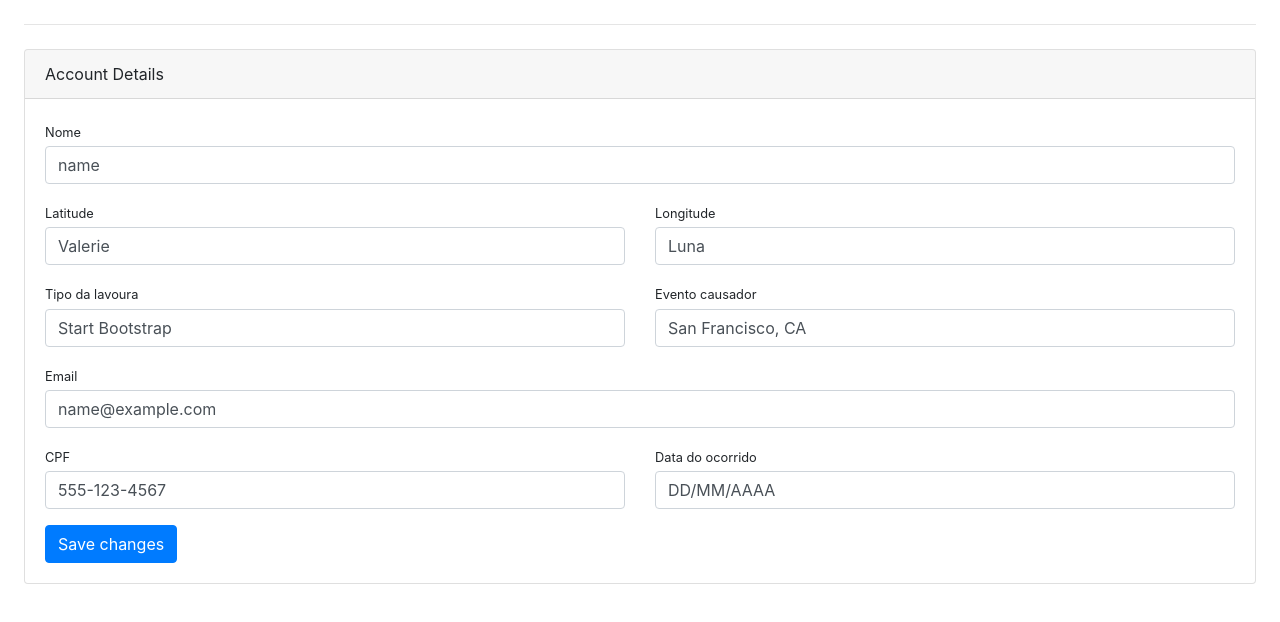
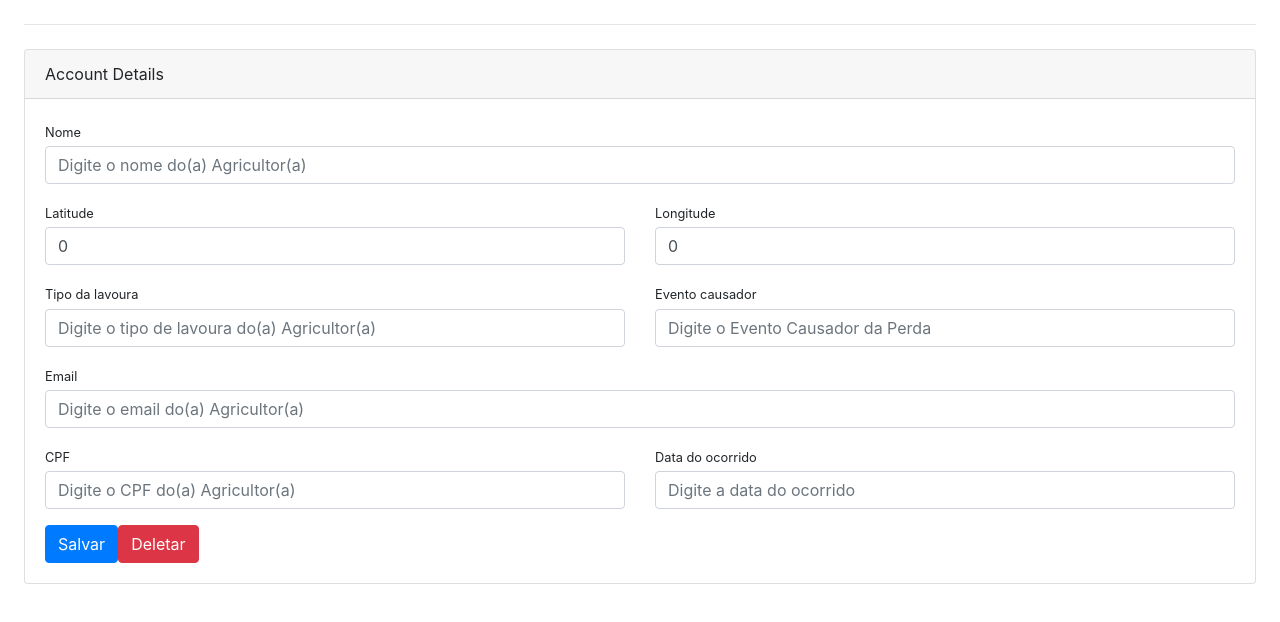
Before and after one commit to RafaelMoura11/agri-tec, a React (Create React App) app in the folder frontend/: page /details/1 in a window 1280 px wide. Shown: the top 622 px of the page. Built offline with nearby package versions, Linux system fonts and the light colour scheme; no server answers.

Commit message:
Ajustando LostForm

```diff
--- a/frontend/src/components/LostForm.tsx
+++ b/frontend/src/components/LostForm.tsx
@@ -5,48 +5,110 @@ type Props = {
     setLost: React.Dispatch<React.SetStateAction<LostInterface>>;
 }
 
-const LostForm: React.FC<Props> = () => {
+const LostForm: React.FC<Props> = ({ lost, setLost }) => {
+    const onChangeHandler = (name: string, value: string | number) => {
+        setLost({ ...lost, [name]: value, })
+    }
+
     return (
         <form>
             <div className="mb-3">
                 <label className="small mb-1" htmlFor="name">Nome</label>
-                <input className="form-control" id="name" type="text" placeholder="Digite o nome do(a) Agricultor(a)" value="name" />
+                <input
+                    className="form-control"
+                    id="name"
+                    type="text"
+                    placeholder="Digite o nome do(a) Agricultor(a)"
+                    value={ lost.name }
+                    onChange={ ({ target: { name, value } }) => onChangeHandler(name, value) }
+                />
             </div>
             <div className="row gx-3 mb-3">
                 <div className="col-md-6">
                     <label className="small mb-1" htmlFor="latitude">Latitude</label>
-                    <input className="form-control" id="latitude" type="text" placeholder="Digite a Latitude da localização" value="Valerie" />
+                    <input
+                        className="form-control"
+                        id="latitude"
+                        type="text"
+                        placeholder="Digite a Latitude da localização"
+                        value={ lost.latitude }
+                        onChange={ ({ target: { name, value } }) => onChangeHandler(name, Number(value)) }
+                    />
                 </div>
                 <div className="col-md-6">
                     <label className="small mb-1" htmlFor="longitude">Longitude</label>
-                    <input className="form-control" id="longitude" type="text" placeholder="Digite a Longitude da localização" value="Luna" />
+                    <input
+                        className="form-control"
+                        id="longitude"
+                        type="text"
+                        placeholder="Digite a Longitude da localização"
+                        value={ lost.longitude }
+                        onChange={ ({ target: { name, value } }) => onChangeHandler(name, Number(value)) }
+                    />
                 </div>
             </div>
             <div className="row gx-3 mb-3">
                 <div className="col-md-6">
                     <label className="small mb-1" htmlFor="type">Tipo da lavoura</label>
-                    <input className="form-control" id="type" type="text" placeholder="Digite o tipo de lavoura do(a) Agricultor(a)" value="Start Bootstrap" />
+                    <input
+                        className="form-control"
+                        id="type"
+                        type="text"
+                        placeholder="Digite o tipo de lavoura do(a) Agricultor(a)"
+                        value={ lost.type }
+                        onChange={ ({ target: { name, value } }) => onChangeHandler(name, value) }
+                    />
                 </div>
                 <div className="col-md-6">
                     <label className="small mb-1" htmlFor="event">Evento causador</label>
-                    <input className="form-control" id="event" type="text" placeholder="Digite o Evento Causador da Perda" value="San Francisco, CA" />
+                    <input
+                    className="form-control"
+                    id="event"
+                    type="text"
+                    placeholder="Digite o Evento Causador da Perda"
+                    value={ lost.event }
+                    onChange={ ({ target: { name, value } }) => onChangeHandler(name, value) }
+                    />
                 </div>
             </div>
             <div className="mb-3">
                 <label className="small mb-1" htmlFor="email">Email</label>
-                <input className="form-control" id="email" type="email" placeholder="Digite o email do(a) Agricultor(a)" value="name@example.com" />
+                <input
+                className="form-control"
+                id="email"
+                type="email"
+                placeholder="Digite o email do(a) Agricultor(a)"
+                value={ lost.email }
+                onChange={ ({ target: { name, value } }) => onChangeHandler(name, value) }
+                />
             </div>
             <div className="row gx-3 mb-3">
                 <div className="col-md-6">
                     <label className="small mb-1" htmlFor="cpf">CPF</label>
-                    <input className="form-control" id="cpf" type="tel" placeholder="Digite o CPF do(a) Agricultor(a)" value="555-123-4567" />
+                    <input
+                        className="form-control"
+                        id="cpf"
+                        type="tel"
+                        placeholder="Digite o CPF do(a) Agricultor(a)"
+                        value={ lost.cpf }
+                        onChange={ ({ target: { name, value } }) => onChangeHandler(name, value) }
+                    />
                 </div>
                 <div className="col-md-6">
                     <label className="small mb-1" htmlFor="date">Data do ocorrido</label>
-                    <input className="form-control" id="date" type="text" name="birthday" placeholder="Digite a data do ocorrido" value="DD/MM/AAAA" />
+                    <input
+                        className="form-control"
+                        id="date"
+                        type="text"
+                        name="birthday"
+                        placeholder="Digite a data do ocorrido"
+                        value={ lost.date }
+                        onChange={ ({ target: { name, value } }) => onChangeHandler(name, value) }
+                    />
                 </div>
             </div>
-            <button className="btn btn-primary" type="button">Save changes</button>
+            <button className="btn btn-primary" type="button">Salvar</button>
+            <button type="button" className="btn btn-danger">Deletar</button>
         </form>
     )
 }
--- a/frontend/src/pages/LostDetails.tsx
+++ b/frontend/src/pages/LostDetails.tsx
@@ -21,7 +21,6 @@ const LostDetails: React.FC = () => {
     useEffect(() => {
         const fetchLostById = async () => {
           const { data } = await api.get(`/api/losts/${id}`)
-          console.log(data)
           setLost(data)
         }
         fetchLostById()
```
